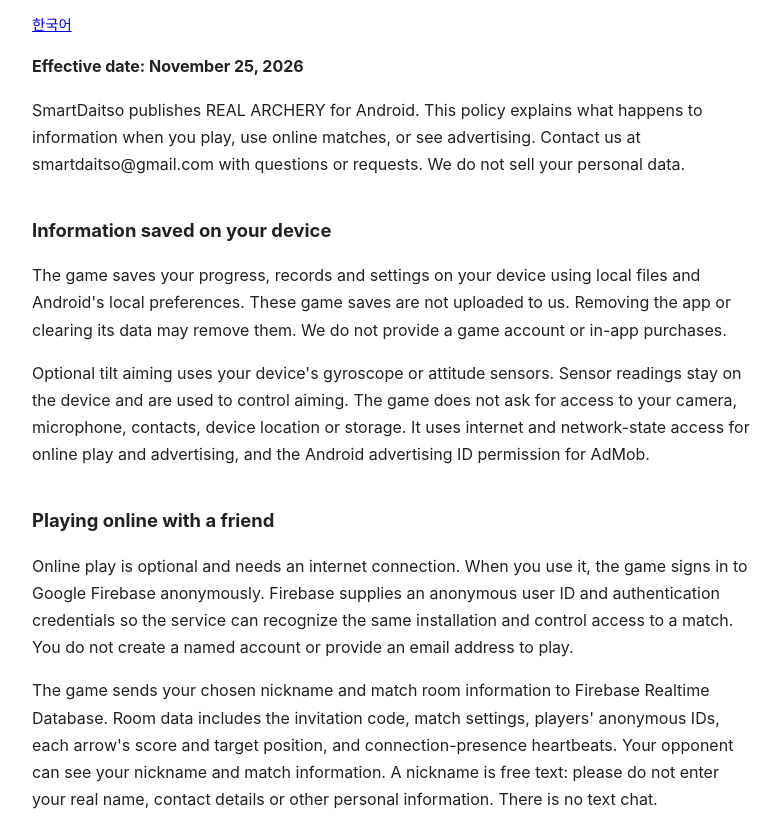
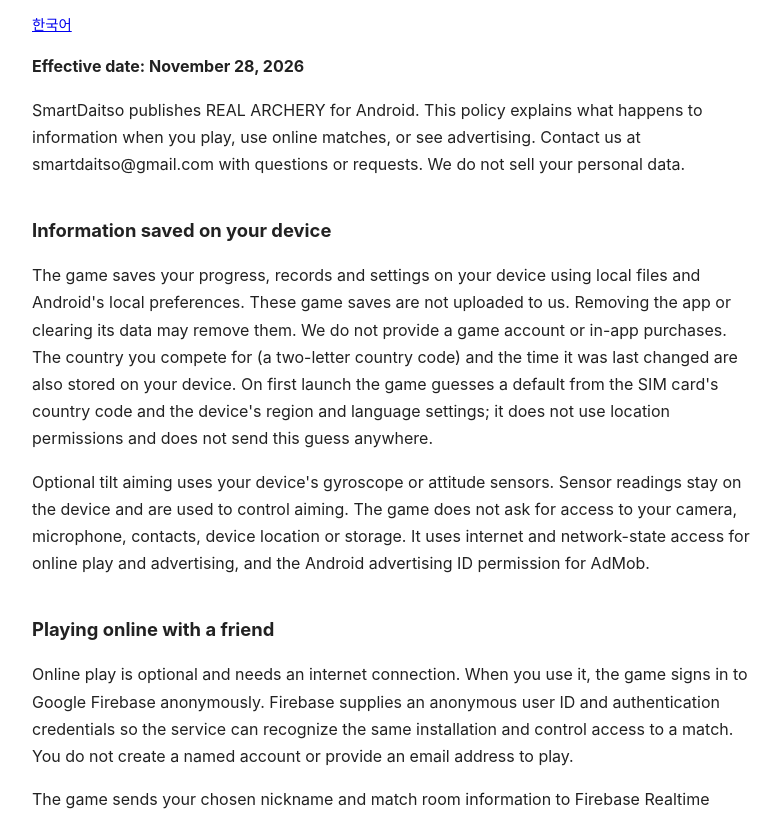
Before and after one commit to almightyhg-cp/almightyhg-cp.github.io, a plain HTML site: page realarchery/index.html in a window 1280 px wide. Shown: the part 84-901 px from the top of the page, without its empty margins (248-1029 px from the left). Drawn offline with Linux system fonts and the light colour scheme.

Commit message:
realarchery 개인정보방침: 출전 국가·이름(1.0.1)

```diff
--- a/realarchery/index.html
+++ b/realarchery/index.html
@@ -14,14 +14,14 @@ table{border-collapse:collapse;width:100%}td,th{border:1px solid #ddd;padding:8p
 <body>
 <h1>REAL ARCHERY Privacy Policy</h1>
 <p class="small"><a href="ko.html">한국어</a></p>
-<p><strong>Effective date: November 25, 2026</strong></p>
+<p><strong>Effective date: November 28, 2026</strong></p>
 <p>SmartDaitso publishes REAL ARCHERY for Android. This policy explains what happens to information when you play, use online matches, or see advertising. Contact us at smartdaitso@gmail.com with questions or requests. We do not sell your personal data.</p>
 <h2>Information saved on your device</h2>
-<p>The game saves your progress, records and settings on your device using local files and Android's local preferences. These game saves are not uploaded to us. Removing the app or clearing its data may remove them. We do not provide a game account or in-app purchases.</p>
+<p>The game saves your progress, records and settings on your device using local files and Android's local preferences. These game saves are not uploaded to us. Removing the app or clearing its data may remove them. We do not provide a game account or in-app purchases. The country you compete for (a two-letter country code) and the time it was last changed are also stored on your device. On first launch the game guesses a default from the SIM card's country code and the device's region and language settings; it does not use location permissions and does not send this guess anywhere.</p>
 <p>Optional tilt aiming uses your device's gyroscope or attitude sensors. Sensor readings stay on the device and are used to control aiming. The game does not ask for access to your camera, microphone, contacts, device location or storage. It uses internet and network-state access for online play and advertising, and the Android advertising ID permission for AdMob.</p>
 <h2>Playing online with a friend</h2>
 <p>Online play is optional and needs an internet connection. When you use it, the game signs in to Google Firebase anonymously. Firebase supplies an anonymous user ID and authentication credentials so the service can recognize the same installation and control access to a match. You do not create a named account or provide an email address to play.</p>
-<p>The game sends your chosen nickname and match room information to Firebase Realtime Database. Room data includes the invitation code, match settings, players' anonymous IDs, each arrow's score and target position, and connection-presence heartbeats. Your opponent can see your nickname and match information. A nickname is free text: please do not enter your real name, contact details or other personal information. There is no text chat.</p>
+<p>The game sends your chosen nickname and match room information to Firebase Realtime Database. Room data includes the invitation code, match settings, players' anonymous IDs, each arrow's score and target position, connection-presence heartbeats, the name you registered and the two-letter code of the country you chose to compete for. Your opponent can see your nickname and match information. A nickname is free text: please do not enter your real name, contact details or other personal information (this also applies to the name you register). There is no text chat.</p>
 <p>We use this information to connect the two players, operate and resume matches, display results and maintain access and connection security. Rooms are intended to be short-lived: the host normally deletes a finished room when leaving, and old rooms can be cleaned up on a later connection. Cleanup is not a guaranteed automatic deletion at a fixed time, so abandoned room data may remain until cleanup or a deletion request. The anonymous authentication record can remain until deleted. Local progress and offline records are not part of the room data.</p>
 <h2>Advertising and Google services</h2>
 <p>We use Google AdMob and the Google Mobile Ads SDK to provide ads. Google may collect and share the device's IP address, which can be used to estimate approximate location; advertising ID, app set ID and, where applicable, other device or account identifiers; app and ad interactions such as launches, taps and video views; and diagnostic or performance information. Google uses this information for advertising, measurement and analytics, and fraud prevention and security. The game does not request location permission or collect precise GPS location. Google may process data under its own terms as well as provide services to us; advertising partners may also receive data through Google's advertising services. See <a href="https://policies.google.com/privacy">Google's privacy policy</a> and <a href="https://policies.google.com/technologies/ads">Google's advertising information</a>.</p>
```
Also changed, not shown: realarchery/ko.html (+3 -3 lines).
